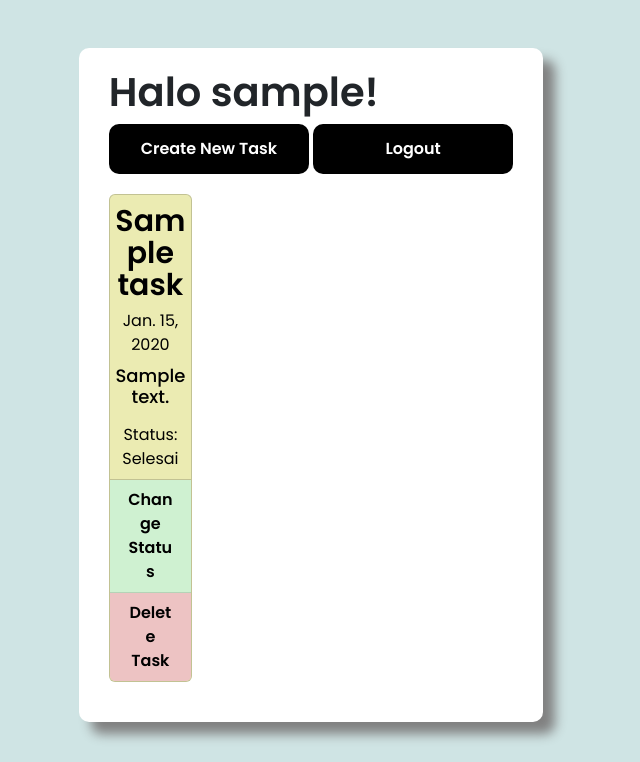
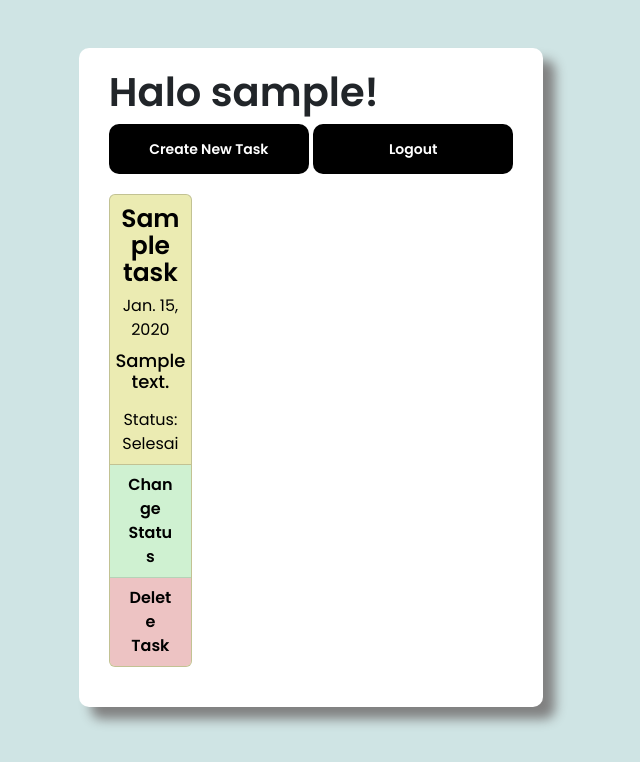
Before and after one commit to dyandramaysa/Tugas-2, a Django app: page /todolist/ in a window 1280 px wide. Shown: the top 762 px of the page, without its empty margins (329-969 px from the left). Run offline with Django 4.2, Linux system fonts and the light colour scheme; a user stored in the database is signed in; tables that the repository leaves empty hold one stand-in row (values such as "Sample post").

Commit message:
Update templates

```diff
--- a/todolist/templates/register.html
+++ b/todolist/templates/register.html
@@ -83,6 +83,7 @@
                         </tr>
                     </table>
                 </div>
+                <p class="my-2">Kembali ke halaman login? <a href="{% url 'todolist:login' %}" class="text-decoration-none">Ya</a></p>
             </form>
             {% if messages %}
                 <ul class="list-group">
--- a/todolist/templates/todolist.html
+++ b/todolist/templates/todolist.html
@@ -53,6 +53,7 @@
         outline: none;
         height: 50px;
         width: 200px;
+        font-size: 14px;
         background: none;
         border-radius: 5px;
         font-weight: bold;
@@ -80,8 +81,8 @@
         position: relative;
         font-style: normal;
         font-weight: bold;
-        font-size: 30px;
-        line-height: 32px;
+        font-size: 25px;
+        line-height: 27px;
         color: black;
         margin-left: 3px;
         margin-right: 3px;
```
